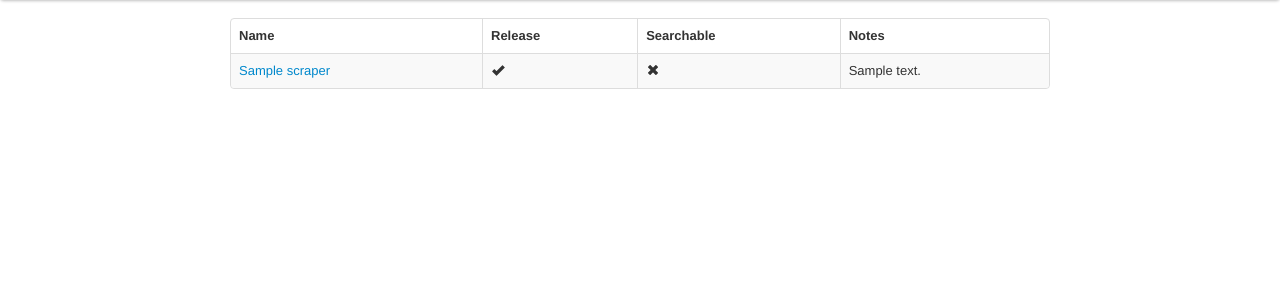
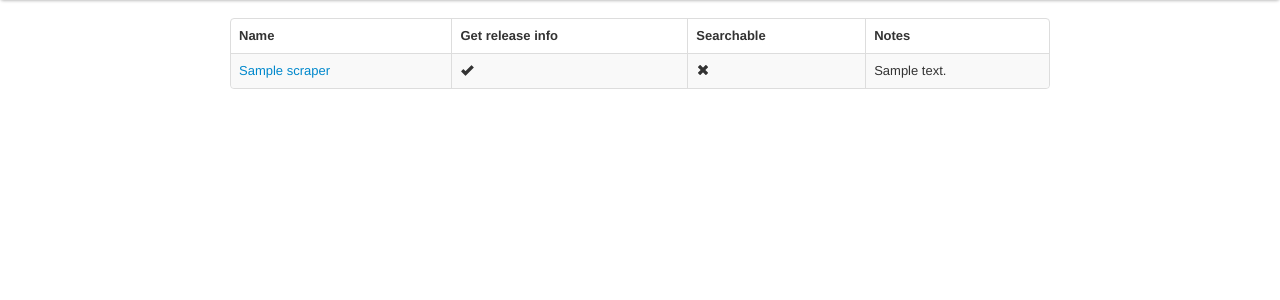
Before and after one commit to Freso/yadg, a Django app: template templates/scrapers_overview.html in a window 1280 px wide. Shown: the part 40-340 px from the top of the page. Run offline with Django 3.2, Linux system fonts and the light colour scheme; the template is opened without the code that fills it: most values are stand-ins (such as "Sample title", 1, 10 or a date in 2020); parts of the project's set-up code (start-up, migrations or seed data) failed here and were passed over.

Commit message:
made column name more accurate

```diff
--- a/templates/scrapers_overview.html
+++ b/templates/scrapers_overview.html
@@ -11,7 +11,7 @@
         <thead>
             <tr>
                 <th>Name</th>
-                <th>Release</th>
+                <th>Get release info</th>
                 <th>Searchable</th>
                 <th>Notes</th>
             </tr>
```
